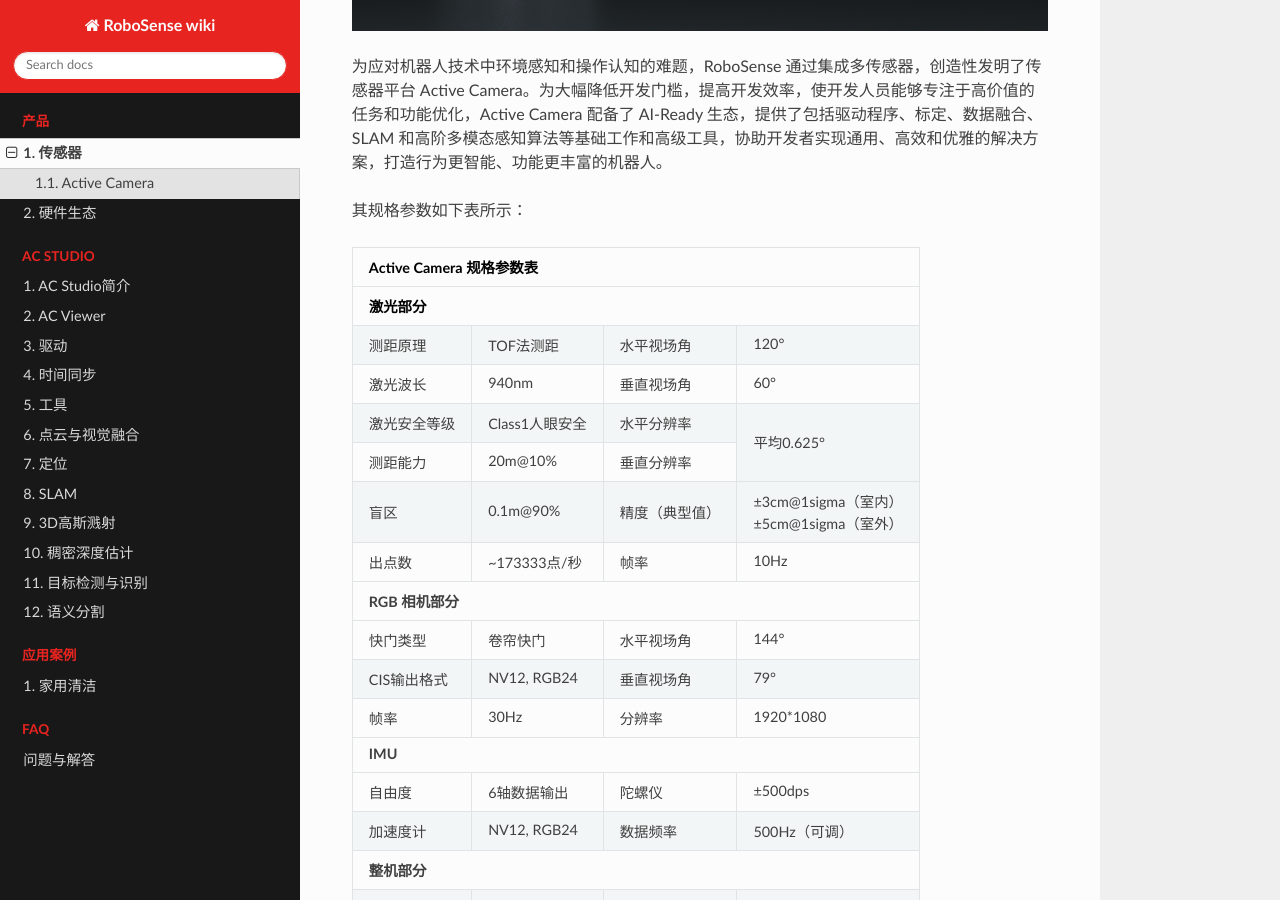
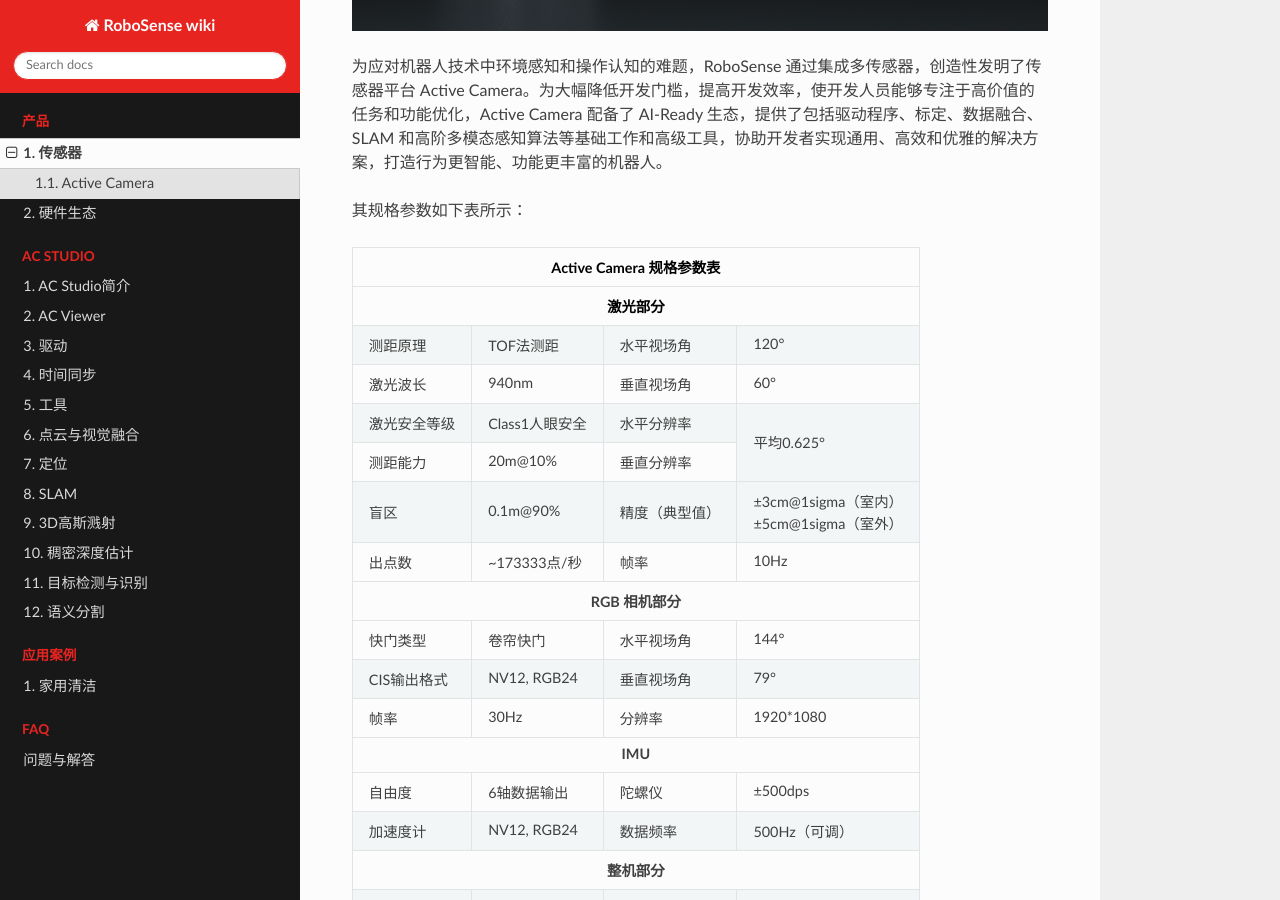
Before and after one commit to RoboSense-Robotics/robosense_ac_wiki_cn, a Sphinx documentation site: the page built from source/product/sensor.md, in a window 1280 px wide and 900 px high, scrolled down 585 px. Built offline with Sphinx 7.4.7 and the Read the Docs theme 3.1.0, drawn with Linux system fonts in a browser that asks for light colours; pages that are not in the unit, such as notebooks, are missing from menus.

Commit message:
修改配置

```diff
--- a/source/conf.py
+++ b/source/conf.py
@@ -80,12 +80,12 @@
 # 配置源代码链接
 html_context = {
     'display_github': True,  # 在页面上显示一个指向 GitHub 的链接
-    'github_user': 'LyiL',  # GitHub 用户名
-    'github_repo': 'rs_wiki_cn',  # GitHub 仓库名
+    'github_user': 'RoboSense-Robotics',  # GitHub 用户名
+    'github_repo': 'robosense-wiki-cn',  # GitHub 仓库名
     'github_version': 'master/',  # GitHub 中文档的路径（通常是分支名和docs文件夹）
     'conf_py_path': 'source/',  # conf.py 的路径，相对于 github_repo 的根目录
     'root_path_parts': 'product/',  # 示例
     'source_suffix': '.md',  # 示例
-    'wiki_cn_url': 'https://rs-wiki-cn.readthedocs.io/',  # wiki中文地址
-    'wiki_en_url': 'https://rs-wiki-en.readthedocs.io/',  # wiki英文地址
+    'wiki_cn_url': 'https://robosense-wiki-cn.readthedocs.io/',  # wiki中文地址
+    'wiki_en_url': 'https://robosense-wiki-en.readthedocs.io/',  # wiki英文地址
 }
--- a/source/product/sensor.md
+++ b/source/product/sensor.md
@@ -7,10 +7,10 @@
 其规格参数如下表所示：
 <table class="docutils align-default">
     <thead>
-        <tr class="row-odd" align="left">
+        <tr class="row-odd" align="center">
             <th class="head" colspan=4>Active Camera 规格参数表</th>
         </tr>
-        <tr class="row-odd" align="left">
+        <tr class="row-odd" align="center">
             <th class="head" colspan=4>激光部分</th>
         </tr>
     </thead>
@@ -51,7 +51,7 @@
             <td>10Hz</td>
         </tr>
         <tr class="row-even">
-            <th class="head" colspan=4 align="left">RGB 相机部分</th>
+            <th class="head" colspan=4>RGB 相机部分</th>
         </tr>
         <tr class="row-odd">
             <td>快门类型</td>
@@ -72,7 +72,7 @@
             <td>1920*1080</td>
         </tr>
         <tr class="row-even">
-            <th class="head" colspan=4 align="left">IMU</th>
+            <th class="head" colspan=4>IMU</th>
         </tr>
         <tr class="row-odd">
             <td>自由度</td>
@@ -87,7 +87,7 @@
             <td>500Hz（可调）</td>
         </tr>
         <tr class="row-odd">
-            <th class="head" colspan=4 align="left">整机部分</th>
+            <th class="head" colspan=4>整机部分</th>
         </tr>
         <tr class="row-even">
             <td>形式</td>
```
Also changed, not shown: README.md (+2 -2 lines), source/ac_studio/slam.md (+1 -1 lines).
